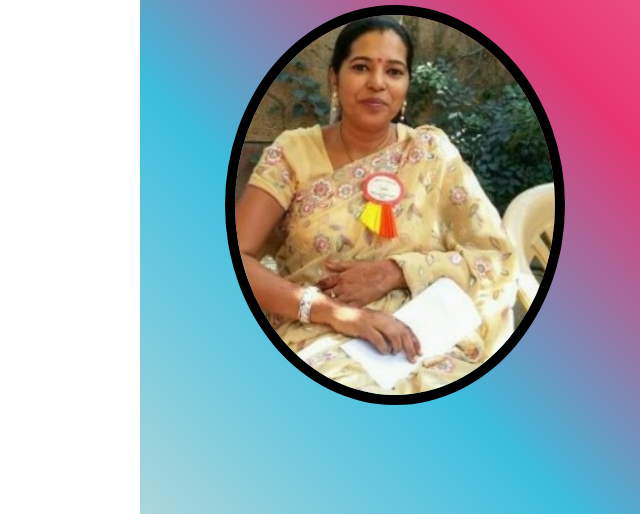
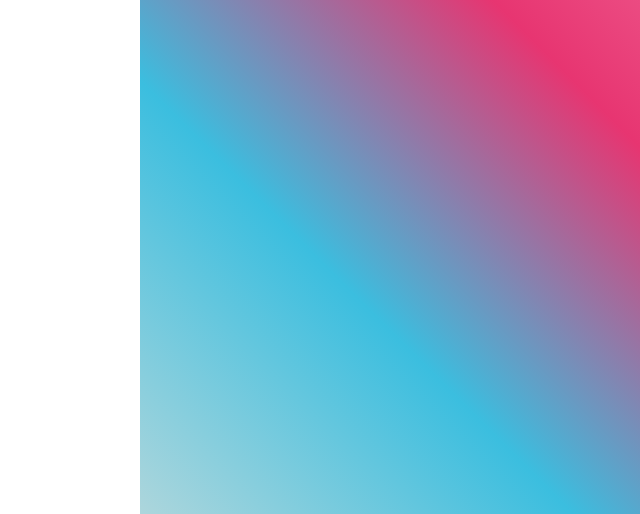
Before and after one commit to StutiBishnoi/English-Communication-Classes-with-Shweta, a plain HTML site: page Index.html in a window 1280 px wide. Shown: the part 1526-2040 px from the top of the page, without its empty margins (640-1280 px from the left). Drawn offline with nearby package versions, Linux system fonts and the light colour scheme.

Commit message:
Update Index.html

```diff
--- a/Index.html
+++ b/Index.html
@@ -34,7 +34,6 @@
 <div class="text">
  <h3>If your child is facing problem in  English communication skills. Then here is the solution :</h3>
   <center><b><h1 class="box">English Communication Classes with <u> Shweta</u></h1></b></center>
- <center> <img src="mom 2.jpg" class="thick-black-border" height="400px" width="340px" ></center>
 </div>
 </body>
 </html>
```
